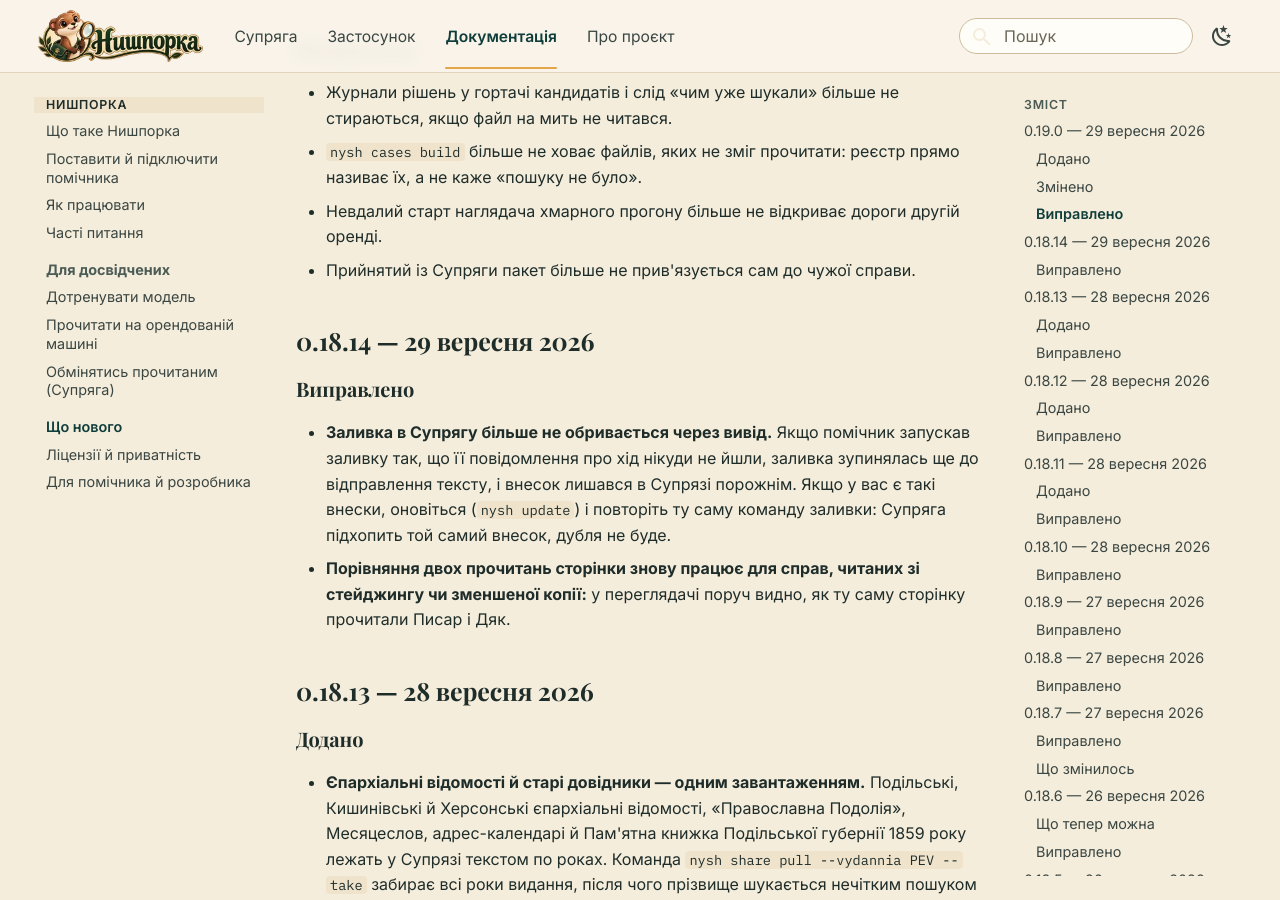
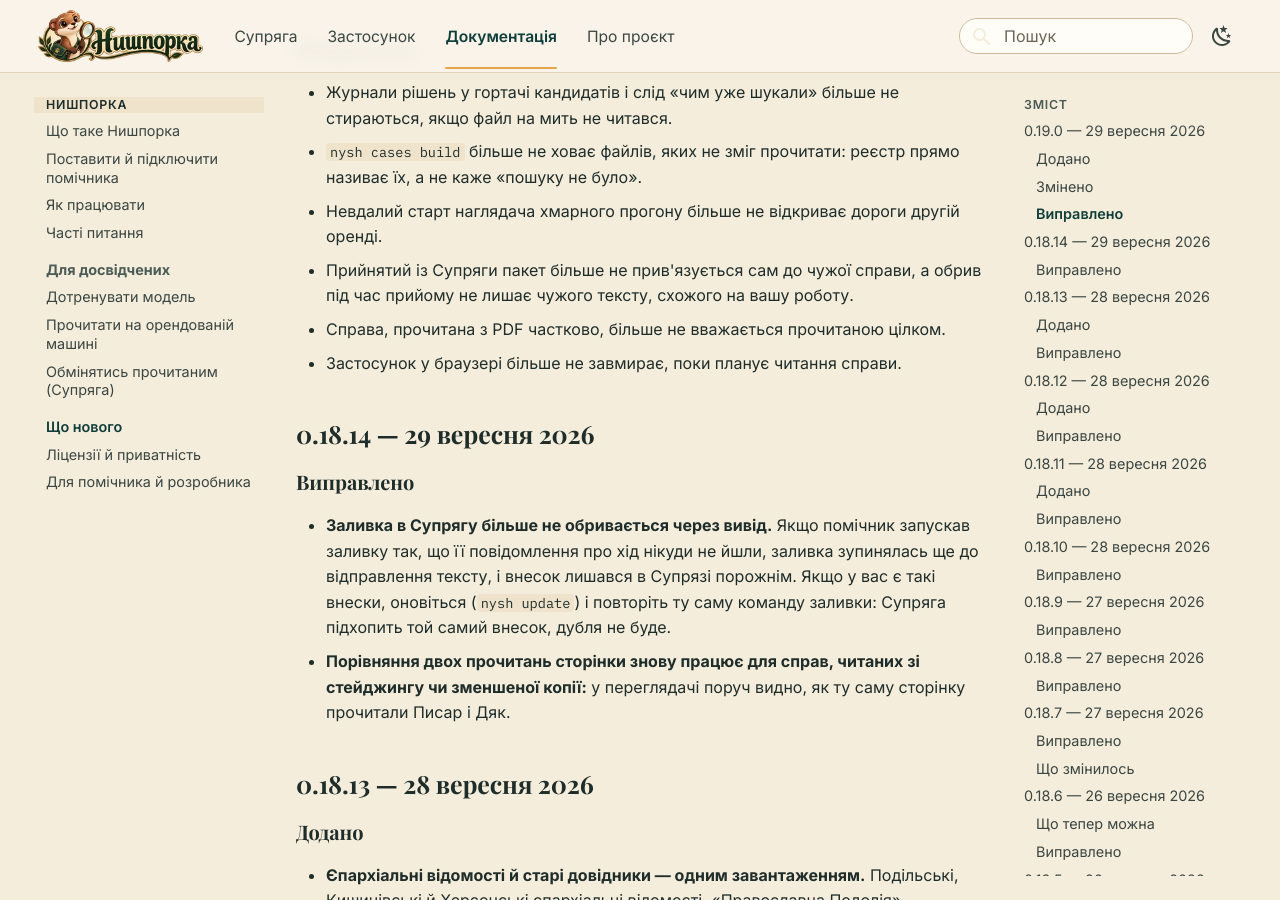
Before and after one commit to SERGIUSH-UA/nyshporka, an MkDocs documentation site: the page built from docs/whats-new.md, in a window 1280 px wide and 900 px high, scrolled down 1171 px. Built offline with MkDocs 1.6.1 and Material for MkDocs 9.7.7, drawn with Linux system fonts in a browser that asks for light colours; comment, search, counter and statistics services are not loaded.

Commit message:
Що нового 0.19.0: друга партія правок аудиту (Супряга, PDF, браузер)
Co-Authored-By: Claude Opus 5.5 <noreply@anthropic.com>
Claude-Session: https://claude.ai/code/session_017gyow6qTdbSbK1wqUvKJdY

```diff
--- a/docs/whats-new.md
+++ b/docs/whats-new.md
@@ -49,7 +49,10 @@
   прямо називає їх, а не каже «пошуку не було».
 - Невдалий старт наглядача хмарного прогону більше не відкриває дороги другій
   оренді.
-- Прийнятий із Супряги пакет більше не прив'язується сам до чужої справи.
+- Прийнятий із Супряги пакет більше не прив'язується сам до чужої справи, а
+  обрив під час прийому не лишає чужого тексту, схожого на вашу роботу.
+- Справа, прочитана з PDF частково, більше не вважається прочитаною цілком.
+- Застосунок у браузері більше не завмирає, поки планує читання справи.
 
 ## 0.18.14 — 29 вересня 2026
 
```
